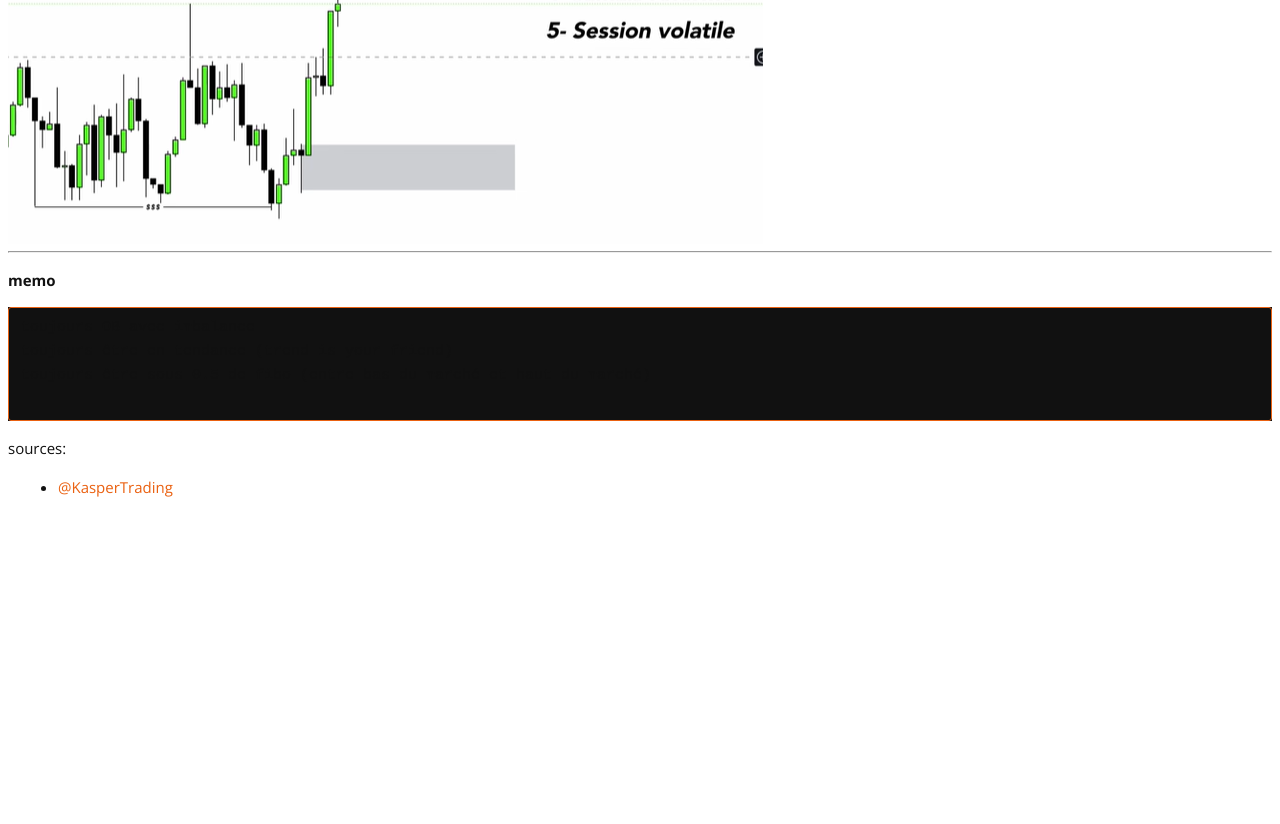
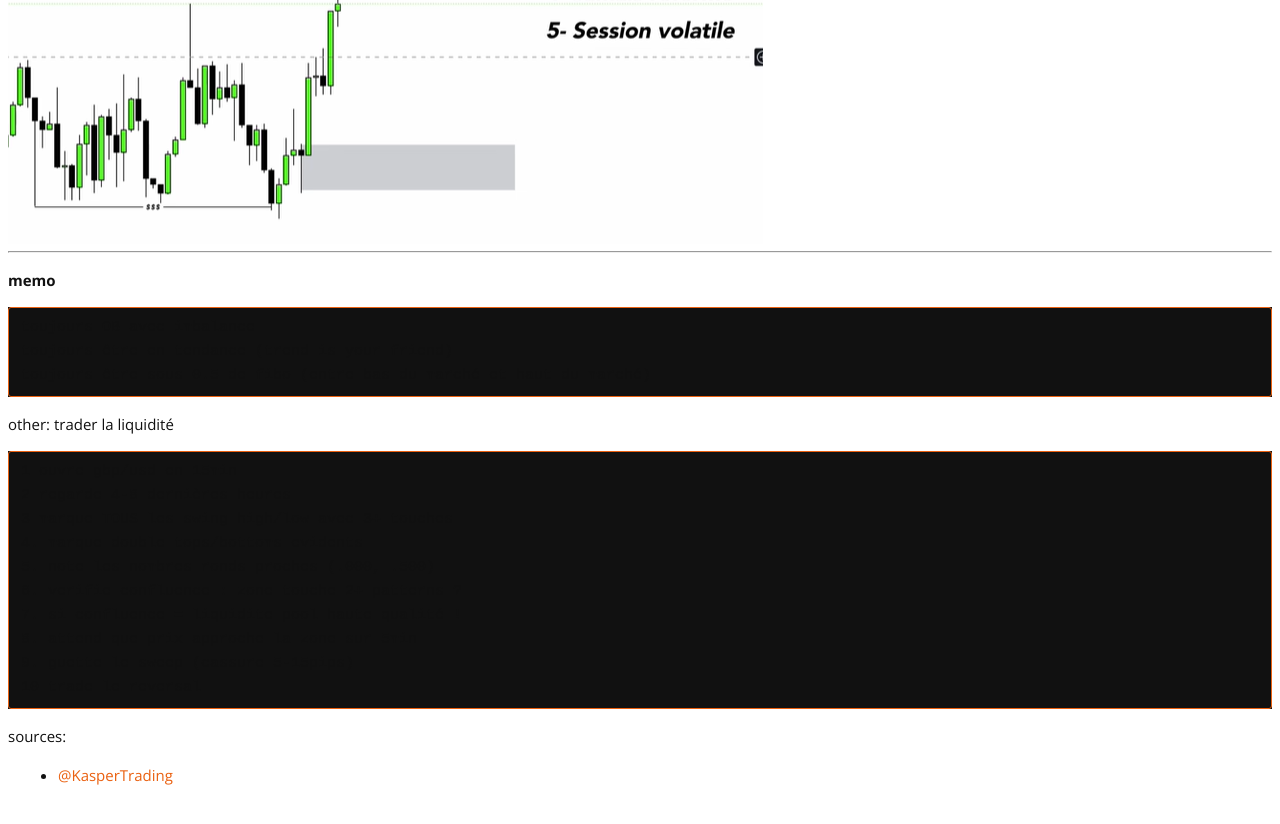
Before and after one commit to cylmat/cylmat.github.io, a Jekyll site: the page built from _pages/trading/smart/formation_order_block.md, in a window 1280 px wide and 900 px high, scrolled down 4481 px. Shown: the top 824 px of the window. Built offline with Jekyll 4.4.1, drawn with Linux system fonts in a browser that asks for light colours; nearby versions of some CDN libraries; our own code applies the rules of GitHub Pages for plain Markdown files; before the commit the page ends 5093 px from its top, so only the background shows below that.

Commit message:
Update formation_order_block.md

````diff
--- a/_pages/trading/smart/formation_order_block.md
+++ b/_pages/trading/smart/formation_order_block.md
@@ -63,7 +63,20 @@ FINAL
 toujours OB avec imbalance
 toujours être en tendance (trend is your friend)
 toujours être sous 0.5 de fibo (entre bas du marché et haut du marché)
+```
 
+other: trader la liquidité
+```
+1 ouvre gbp/usd en 15min
+2 regarde 4-8 dernières heures
+3 marque TOUS les swing high/low avec 3+ touches
+4. marque double tops/bottoms evidents
+5. note les nombres ronds proches (.000, .500)
+6. verifie confluence : zone touche 2+ patterns ?
+7. si confluence = liquidite pool haute qualité !
+8. attend que prix approche la zone sur 5min
+9. guette le sweep (cassure 5-15pips)
+10 trade le reversal
 ```
 
 sources:
````
